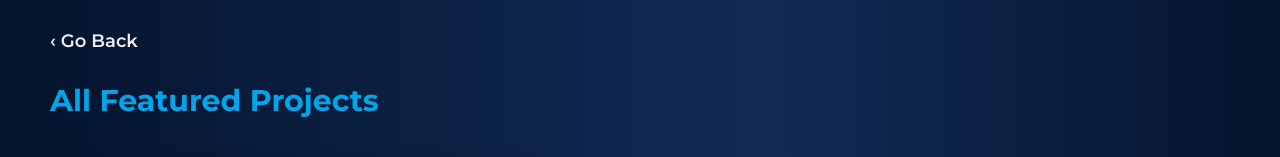
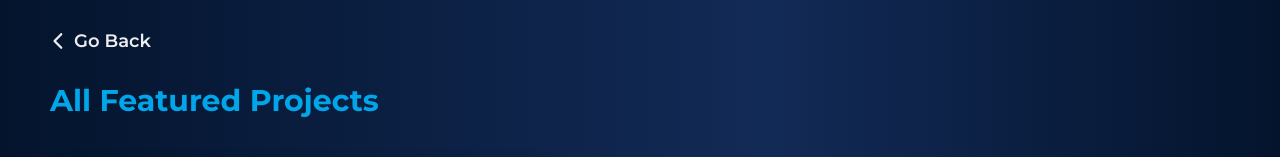
Before and after one commit to EdwinSch/online-portfolio-2024, a React (Vite) app: page /projects in a window 1280 px wide. Shown: the top 157 px of the page. Built offline with nearby package versions, Linux system fonts and the light colour scheme.

Commit message:
fix bugs

```diff
--- a/src/pages/ProjectsPage.jsx
+++ b/src/pages/ProjectsPage.jsx
@@ -1,12 +1,16 @@
 import { Link } from "react-router-dom";
 import { projects } from "../data";
 import SingleProject from "../components/SingleProject/SingleProject";
+import { FaChevronLeft } from "react-icons/fa6";
 
 const ProjectsPage = () => {
+  // Window start at top
+  window.scrollTo(0, 0);
+
   return (
     <main className="projects-page-container">
       <Link to={"/"} className="back-btn">
-        &lsaquo; Go back
+        <FaChevronLeft /> Go back
       </Link>
       <h2>All Featured Projects</h2>
 
--- a/src/styles/global-styles.css
+++ b/src/styles/global-styles.css
@@ -164,14 +164,16 @@ header {
 
 .projects-page-container {
   .back-btn {
-    display: block;
+    display: flex;
+    align-items: center;
+    gap: 6px;
     margin: 30px 0;
     font-size: 18px;
     font-weight: 600;
     color: var(--text);
     text-transform: capitalize;
     cursor: pointer;
-    transition: 300ms ease;
+    transition: 250ms ease;
 
     &:hover {
       color: var(--accentBlue);
@@ -219,9 +221,3 @@ header {
     opacity: 1;
   }
 }
-
-/* --- MOBILE RESPONSIVE --- */
-
-@media screen and (max-width: 450px) {
-  /* some class */
-}
```
